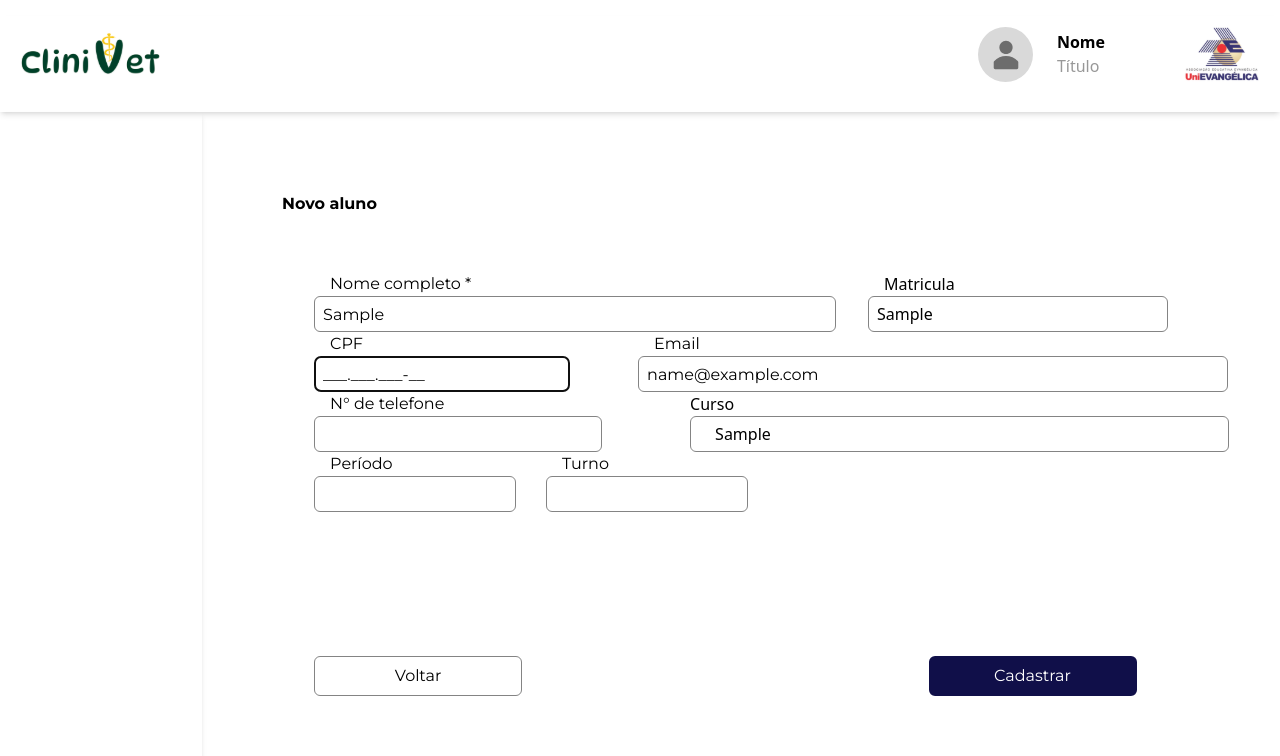
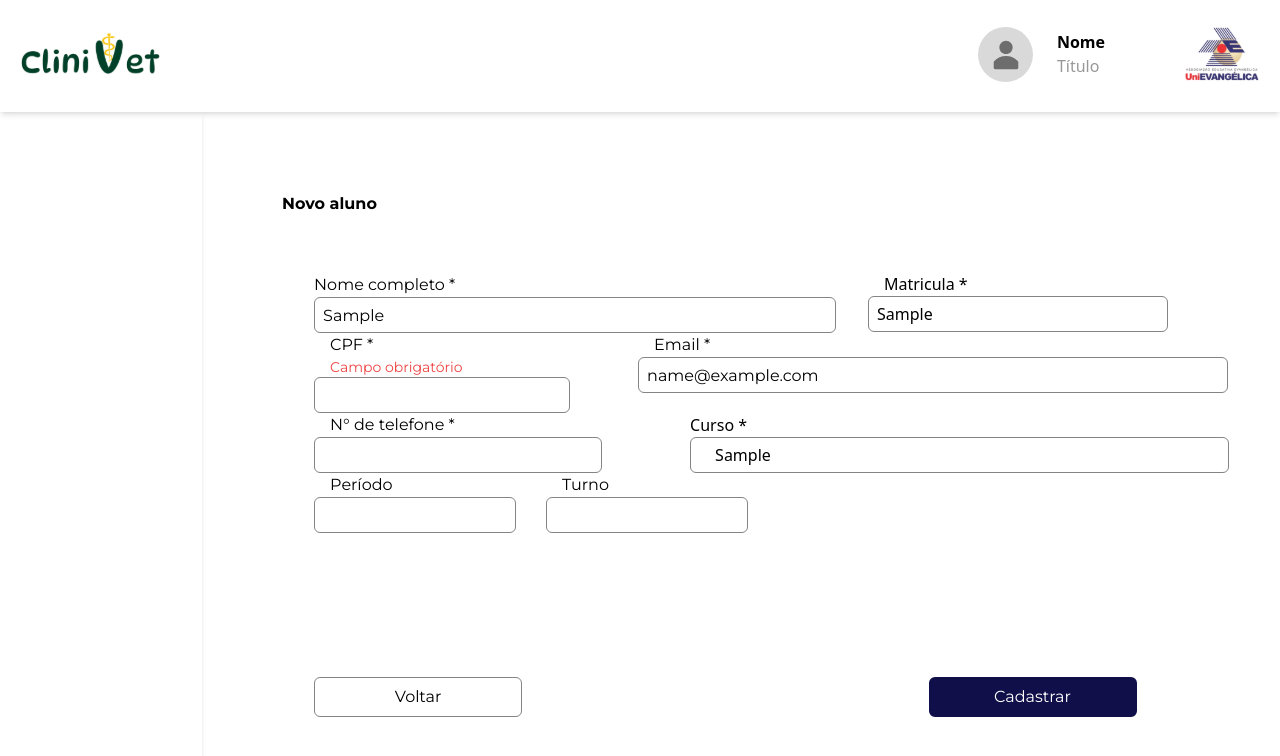
Before and after one commit to FilipeVOl/medvet, a React (Vite) app: page / in a window 1280 px wide. Both pictures are taken after typing "Sample", "Sample", "Sample", "name@example.com", "Sample", "Sample" into the empty fields and a click on the button "Voltar". Shown: the top 756 px of the page. Built offline with nearby package versions, Linux system fonts and the light colour scheme.

Commit message:
TEMP: Terminar requires e mensagens de error

```diff
--- a/package.json
+++ b/package.json
@@ -12,6 +12,7 @@
   "dependencies": {
     "react": "^18.2.0",
     "react-dom": "^18.2.0",
+    "react-hook-form": "^7.51.2",
     "react-input-mask": "^2.0.4",
     "vite-plugin-svgr": "^4.2.0"
   },
--- a/src/Component/Cadastro.jsx
+++ b/src/Component/Cadastro.jsx
@@ -1,52 +1,84 @@
 import React from "react";
 import Header from "./Header";
 import InputMask from 'react-input-mask'
+import { useForm } from "react-hook-form";
+import MensagemDeErro from "./mensagem-de-erro";
 
 export default function Cadastro() {
+  const {register,formState, handleSubmit, watch} = useForm({
+    defaultValues:{
+      matricula: undefined,
+      nome: undefined
+    }
+  })
+
+  function validateButton(){
+    const hasMatricula = watch('matricula')
+    const hasName = watch('matricula')
+    return hasMatricula && hasName
+  }
+
+    console.log('erros', formState.errors)
+
     return (
         <>
         <div className="cadastro-container w-full">
         <h1 className="font-Montserrat p-20 h-10 font-bold">Novo aluno</h1>
 
-        <form>
+        <form onSubmit={handleSubmit((data)=>{
+          console.log(data)
+        })}>
         <div className="forms-container px-28 grid w-full justify-center">
           <div className="box-1 grid grid-cols-[2fr_1fr] gap-8">
-            <label htmlFor="nome" className="font-Montserrat indent-4">Nome completo *<br></br>
-                <input type="text" required
+           <div>
+             <label htmlFor="nome" className="font-Montserrat indent-4">Nome completo *<br></br>
+                <input {...register('nome', {required: true})} id="nome" name="nome" type="text"
                 className="w-full border-[1px] border-border-gray rounded-md h-9 pl-2"/> </label>
+                {formState.errors.nome && <MensagemDeErro mensagem={'Campo obrigatório'}/>}
+           </div>
 
-            <label htmlFor="matricula" className="flex flex-col indent-4">Matricula<br></br>
-                <input type="text" required
-                className="border-[1px] w-[300px] border-border-gray rounded-md h-9 pl-2"/> </label>
+            <div>
+              <div className="flex gap-2 justs w-full">
+               <label htmlFor="matricula"  className="flex flex-col indent-4">Matricula *<br></br></label>
+                {formState.errors.matricula && <MensagemDeErro mensagem={"A matrícula do aluno é obrigatória"}/>}
+              </div>
+                  <input {...register('matricula', {required: true})}  id="matricula" name="matricula" type="text"
+                  className="border-[1px] w-[300px] border-border-gray rounded-md h-9 pl-2"/>
+
+            </div>
+
           </div>
 
           <div className="box-2 grid grid-cols-[196px_400px] gap-32">
-            <label htmlFor="cpf" className="font-Montserrat indent-4">CPF<br></br>
-                <InputMask mask="999.999.999-99" required className="border-[1px] w-64 border-border-gray rounded-md h-9 pl-2" />
+            <label htmlFor="cpf" className="font-Montserrat indent-4">CPF *<br></br>
+            {formState.errors.cpf && <MensagemDeErro mensagem={"Campo obrigatório"}/>}
+                <InputMask {...register('cpf', {required: true})} id="cpf" name="id" mask="999.999.999-99"  className="border-[1px] w-64 border-border-gray rounded-md h-9 pl-2" />
             </label>
 
-            <label htmlFor="email" className="font-Montserrat indent-4">Email<br></br>
-                <input type="email" required
+            <label htmlFor="email" className="font-Montserrat indent-4">Email *<br></br>
+            {formState.errors.email && <MensagemDeErro mensagem={"Campo obrigatório"}/>}
+                <input type="email" {...register('email', {required: true})} id="email" name="email"
                 className="w-[590px] border-[1px] border-border-gray rounded-md h-9 pl-2"/> </label>
+
           </div>
 
           <div className="box-3 grid grid-cols-[200px_390px] gap-44">
-            <label htmlFor="telefone" className="font-Montserrat indent-4">N° de telefone<br></br>
-            <InputMask mask="(99)9999-99999" required className="border-[1px] w-72 border-border-gray rounded-md h-9 pl-2" />
+            <label htmlFor="telefone" className="font-Montserrat indent-4">N° de telefone *<br></br>
+            <InputMask mask="(99)9999-99999"  className="border-[1px] w-72 border-border-gray rounded-md h-9 pl-2" />
             </label>
 
-            <label htmlFor="curso">Curso<br></br>
-                <input type="text" required
+            <label htmlFor="curso">Curso *<br></br>
+                <input type="text"
                 className="w-[539px] border-[1px] border-border-gray rounded-md h-9 indent-4 pl-2"/> </label>
           </div>
 
           <div className="box-4 grid grid-cols-[200px_200px] gap-8">
             <label htmlFor="periodo" className="font-Montserrat indent-4">Período<br></br>
-            <input type="number" required className="border-[1px] border-border-gray rounded-md h-9 pl-2" maxLength={2} />
+            <input type="number" className="border-[1px] border-border-gray rounded-md h-9 pl-2" maxLength={2} />
             </label>
 
             <label htmlFor="turno" className="font-Montserrat indent-4">Turno<br></br>
-                <input type="text" required
+                <input type="text"
                 className="border-[1px] border-border-gray rounded-md h-9 pl-2"/> </label>
           </div>
           </div>
@@ -55,10 +87,10 @@ export default function Cadastro() {
             <button className="font-Montserrat border-[1px] w-52 rounded-md border-border-gray h-10 mt-36">
                 Voltar
             </button>
+              {validateButton() && <button type="submit" className="font-Montserrat border-border-blue border-2 w-52 rounded-md h-10 mt-36 bg-border-blue text-white">
+                Cadastrar
+            </button>}
 
-            <button type="submit" className="font-Montserrat border-border-blue border-2 w-52 rounded-md h-10 mt-36 bg-border-blue text-white">
-                Cadastrar
-            </button>
           </div>
 
         </form>
--- /dev/null
+++ b/src/Component/Require.js
@@ -0,0 +1,7 @@
+import React, { useState } from 'react'
+
+function Require() {
+    const [require, setRequire] = useState ('')
+}
+
+export default Require
--- /dev/null
+++ b/src/Component/mensagem-de-erro.jsx
@@ -0,0 +1,9 @@
+/* eslint-disable react/prop-types */
+
+const MensagemDeErro = ({mensagem}) => {
+  return (
+    <p className="text-red-500 text-sm">{mensagem}</p>
+  )
+}
+
+export default MensagemDeErro
```
Also changed, not shown: 1 other file (tests, documents, lock files or other folders).
